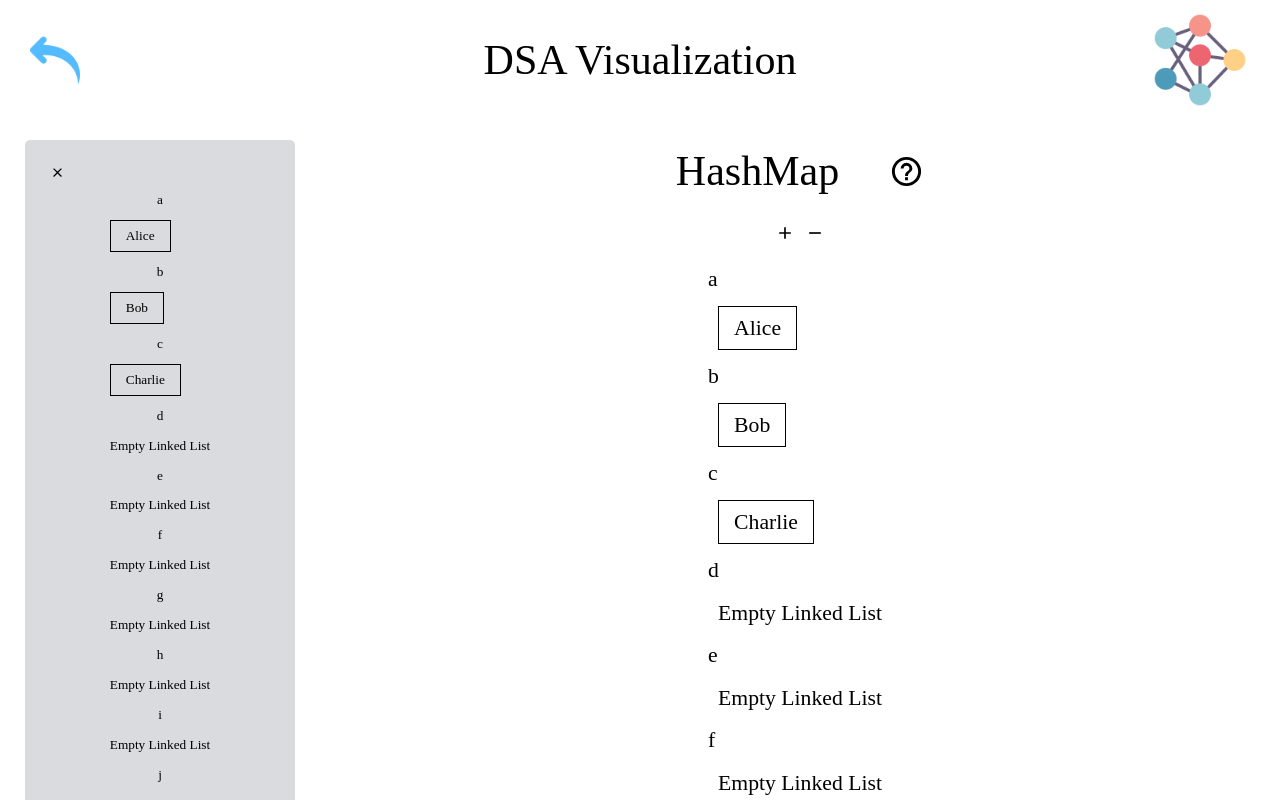
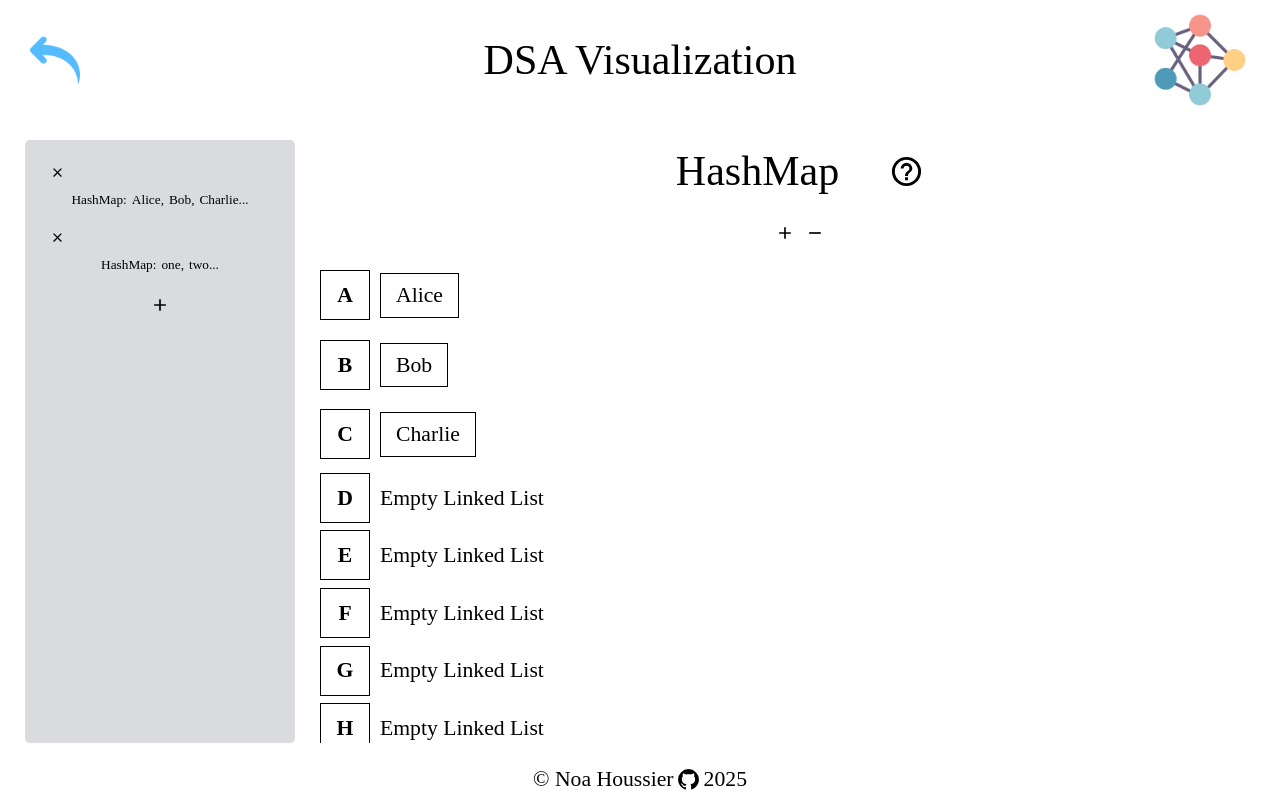
Before and after one commit to NestorNebula/dsa-visualization, a React (Vite) app: page /data-structures/hashmap in a window 1280 px wide. Shown: the top 800 px of the page. Built offline with nearby package versions, Linux system fonts and the light colour scheme.

Commit message:
feat: add styles to HashMapPrototype

```diff
--- a/src/components/prototypes/hashmap/HashMapPrototype.styles.ts
+++ b/src/components/prototypes/hashmap/HashMapPrototype.styles.ts
@@ -1,5 +1,52 @@
 import styled from 'styled-components';
 
-const HashMapPrototype = styled.div``;
+const HashMapPrototype = styled.div`
+  display: grid;
+  width: 100%;
+  max-height: 60vh;
+  overflow-y: scroll;
+  gap: 0.5rem;
 
-export { HashMapPrototype };
+  & > div {
+    display: flex;
+    align-items: center;
+
+    & > *:first-child {
+      display: grid;
+      place-content: center;
+      border: 1px solid black;
+      padding: 0.5rem 1.5rem;
+      width: 5rem;
+      height: 5rem;
+      text-transform: uppercase;
+      font-weight: 700;
+    }
+  }
+`;
+const HashMapResume = styled.div`
+  display: flex;
+  gap: 0.5rem;
+
+  &:has(div) > header::after {
+    position: relative;
+    content: 'HashMap: ';
+  }
+
+  &:not(:has(div)) > header::after {
+    position: relative;
+    content: 'Empty HashMap';
+  }
+
+  & > div {
+    &::after {
+      position: relative;
+      content: ', ';
+    }
+
+    &:last-of-type::after {
+      content: '...';
+    }
+  }
+`;
+
+export { HashMapPrototype, HashMapResume };
--- a/src/components/prototypes/hashmap/HashMapPrototype.tsx
+++ b/src/components/prototypes/hashmap/HashMapPrototype.tsx
@@ -3,8 +3,14 @@ import LinkedListPrototype from '../linked-list/LinkedListPrototype';
 import { type HashMap, LinkedList } from '@services/data-structures';
 import * as S from './HashMapPrototype.styles';
 
-function HashMapPrototype({ hashMap }: { hashMap: HashMap }) {
-  return (
+function HashMapPrototype({
+  hashMap,
+  isMain,
+}: {
+  hashMap: HashMap;
+  isMain?: boolean;
+}) {
+  return isMain ? (
     <S.HashMapPrototype>
       {Object.keys(hashMap).map(
         (key) =>
@@ -16,6 +22,19 @@ function HashMapPrototype({ hashMap }: { hashMap: HashMap }) {
           )
       )}
     </S.HashMapPrototype>
+  ) : (
+    <S.HashMapResume>
+      <header></header>
+      {Object.keys(hashMap).map(
+        (key) =>
+          hashMap[key] instanceof LinkedList &&
+          hashMap[key].head && (
+            <div key={`hashmaresume-${key}-${hashMap[key].head.value}`}>
+              {hashMap[key].head.value}
+            </div>
+          )
+      )}
+    </S.HashMapResume>
   );
 }
 
```
Also changed, not shown: 1 other file (tests, documents, lock files or other folders).
